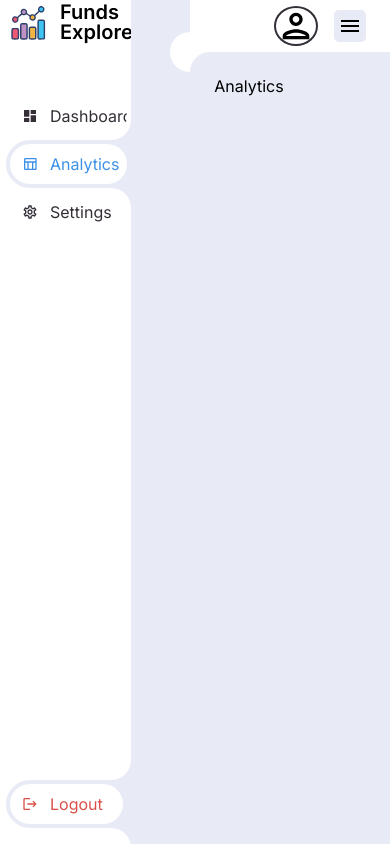
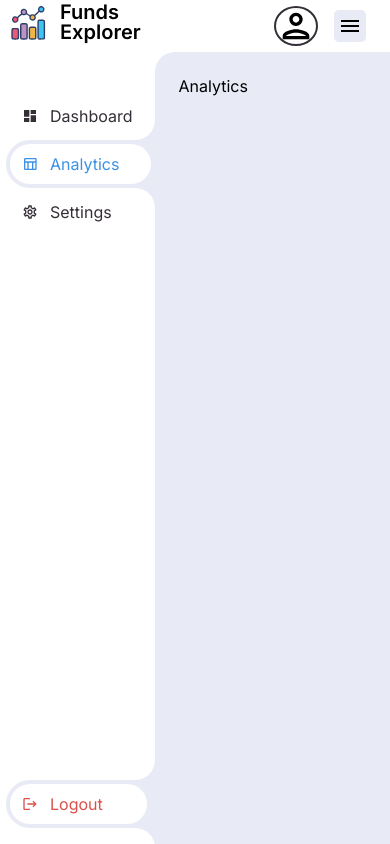
Before and after one commit to dexter2k8/funds-explorer, a Next.js app: page /analytics in a window 390 px wide. Built offline with nearby package versions, Linux system fonts and the light colour scheme.

Commit message:
reverted last commit

```diff
--- a/src/app/(dashboard)/styles.module.scss
+++ b/src/app/(dashboard)/styles.module.scss
@@ -7,10 +7,10 @@
   }
 }
 
-@media (max-width: 630px) {
-  .layout {
-    .container {
-      margin-left: 3.7rem;
-    }
-  }
-}
+// @media (max-width: 630px) {
+//   .layout {
+//     .container {
+//       margin-left: 3.7rem;
+//     }
+//   }
+// }
```
